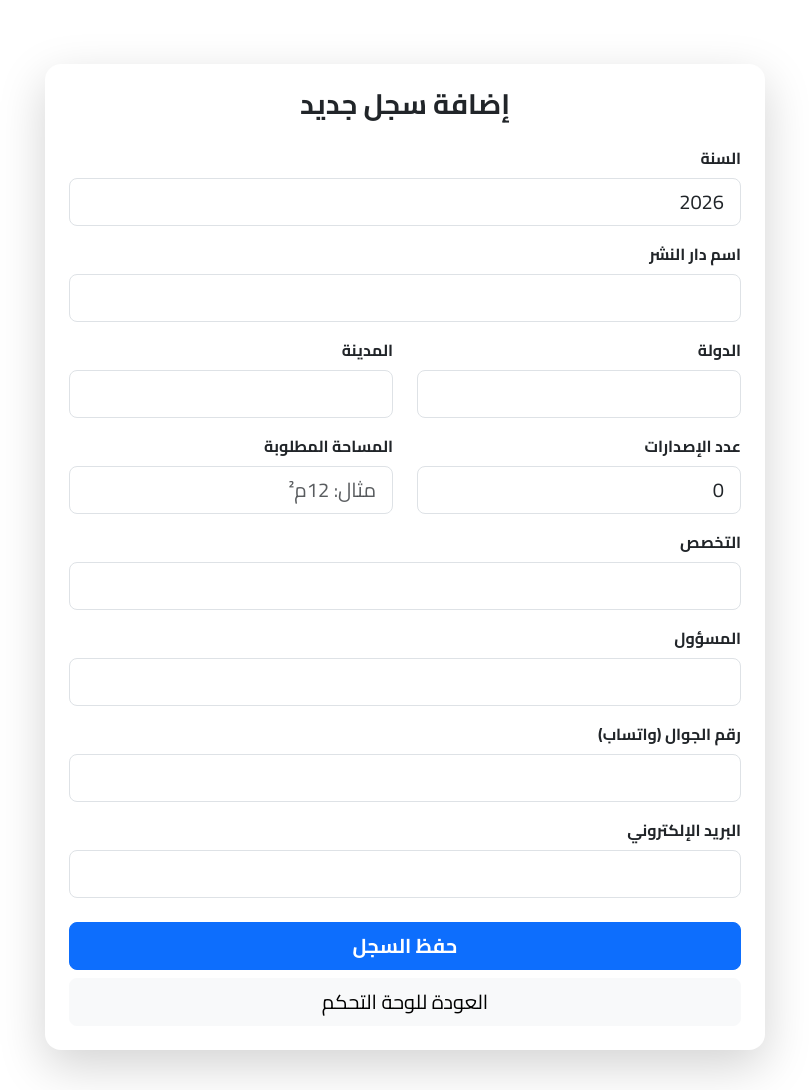
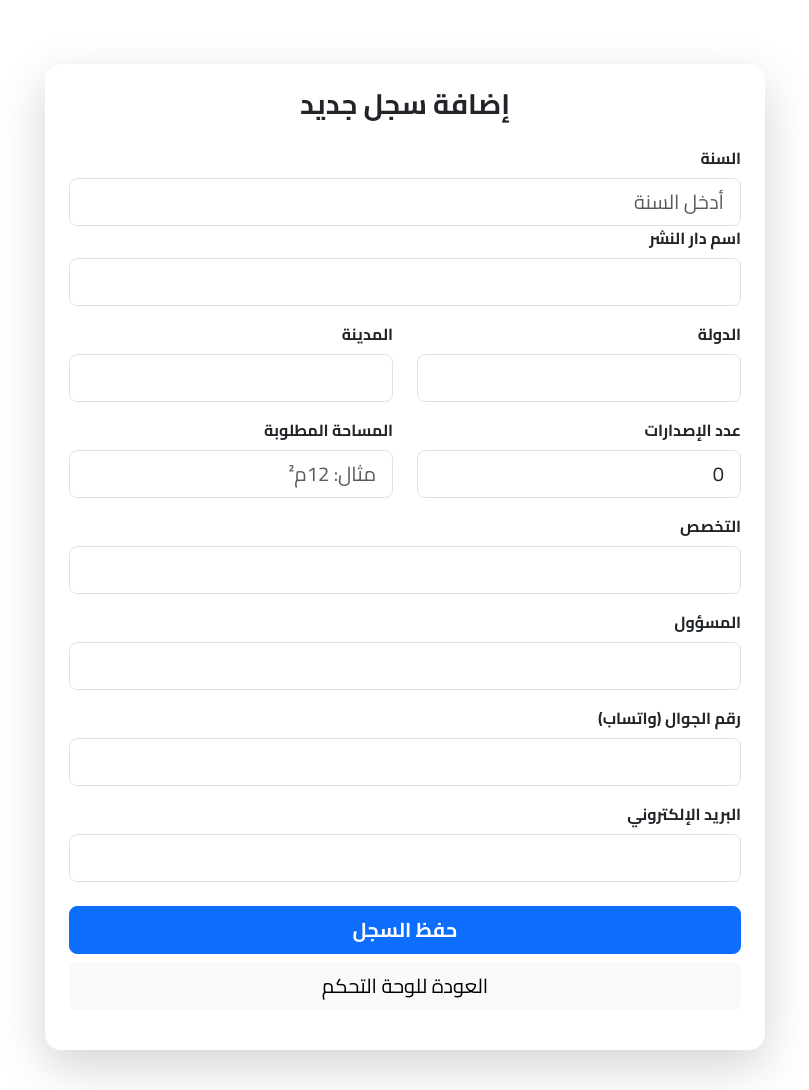
Before and after one commit to shjeventsweb/SharjahEventsWeb, an ASP.NET Core app: page /Home/AddRecord in a window 1280 px wide. Shown: the part 57-1147 px from the top of the page, without its empty margins (235-1044 px from the left). Run offline with ASP.NET Core 8, Linux system fonts and the light colour scheme; the visitor is signed in with stand-in values (Sample User, id 1).

Commit message:
Change workshopYear input to use placeholder
Updated the input field for workshopYear to use a placeholder instead of a default value.

```diff
--- a/Views/Home/AddRecord.cshtml
+++ b/Views/Home/AddRecord.cshtml
@@ -17,8 +17,7 @@
 
                     <div class="mb-3">
                         <label class="form-label fw-bold">السنة</label>
-                        <input type="number" name="workshopYear" class="form-control form-control-lg" value="2026" required />
-                    </div>
+                        <input type="number" name="workshopYear" class="form-control form-control-lg" placeholder="أدخل السنة" required />
 
                     @if (isWorkshop)
                     {
```
